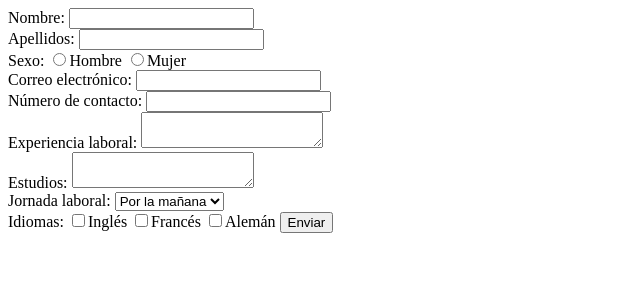
After one commit to rarias1898/entornoservidorPHP, a PHP site: page /boletin2/Ejercicio_8.php in a window 1280 px wide. The commit adds this page. Shown: the top 300 px of the page, without its empty margins (0-640 px from the left). Run offline with PHP 8.4, Linux system fonts and the light colour scheme.

Commit message:
añadidos ejercicios 2, 8 y 9

```diff
--- /dev/null
+++ b/boletin2/Ejercicio_8.php
@@ -0,0 +1,50 @@
+<!DOCTYPE html>
+<html lang="en">
+<head>
+  <meta charset="UTF-8">
+  <meta name="viewport" content="width=device-width, initial-scale=1.0">
+  <title>Ejercicio 8</title>
+</head>
+<body>
+  <!-- Crear un programa, que diseñe curriculum vitae, se solicitaran los siguientes datos Solicitará el nombre, apellidos, Sexo, correo electrónico, numero de contacto, experiencia
+laboral, estudios, elegirá jornada laboral entre por la mañana, por la tarde o indiferente y
+elegirá los idiomas que domine.   -->
+  <form action="curriculum.php" method="post">
+    <label for="nombre">Nombre:</label>
+    <input type="text" name="nombre" id="nombre" required>
+    <br>
+    <label for="apellidos">Apellidos:</label>
+    <input type="text" name="apellidos" id="apellidos" required>
+    <br>
+    <label for="sexo">Sexo:</label>
+    <input type="radio" name="sexo" id="sexo" value="Hombre" required>Hombre
+    <input type="radio" name="sexo" id="sexo" value="Mujer" required>Mujer
+    <br>
+    <label for="correo">Correo electrónico:</label>
+    <input type="email" name="correo" id="correo" required>
+    <br>
+    <label for="telefono">Número de contacto:</label>
+    <input type="tel" name="telefono" id="telefono" required>
+    <br>
+    <label for="experiencia">Experiencia laboral:</label>
+    <textarea name="experiencia" id="experiencia" required></textarea>
+    <br>
+    <label for="estudios">Estudios:</label>
+    <textarea name="estudios" id="estudios" required></textarea>
+    <br>
+    <label for="jornada">Jornada laboral:</label>
+    <select name="jornada" id="jornada" required>
+      <option value="Mañana">Por la mañana</option>
+      <option value="Tarde">Por la tarde</option>
+      <option value="Indiferente">Indiferente</option>
+    </select>
+    <br>
+    <label for="idiomas">Idiomas:</label>
+    <input type="checkbox" name="idiomas[]" id="idiomas" value="Inglés">Inglés
+    <input type="checkbox" name="idiomas[]" id="idiomas" value="Francés">Francés
+    <input type="checkbox" name="idiomas[]" id="idiomas" value="Alemán">Alemán
+
+    <input type="submit" value="Enviar">
+  </form>
+</body>
+</html>
```
Also changed, not shown: boletin2/Ejercicio_2.php (+27 -0 lines), boletin2/Ejercicio_5.php (added, +14 -0 lines), boletin2/Ejercicio_9.php (added, +28 -0 lines), boletin2/curriculum.php (added, +38 -0 lines), boletin2/validar.php (added, +30 -0 lines).
